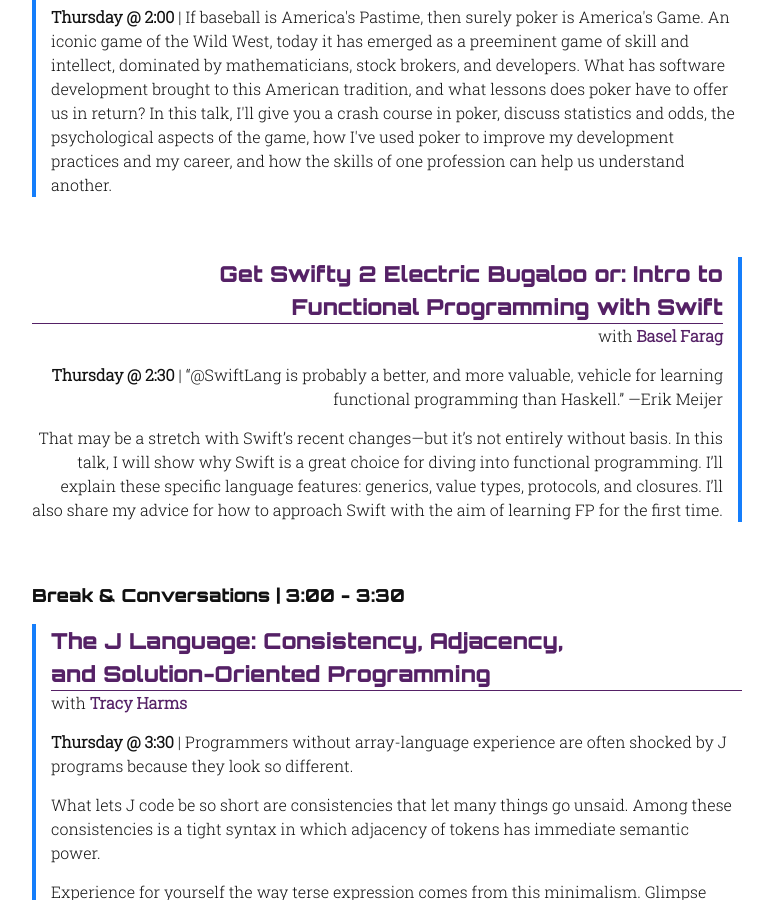
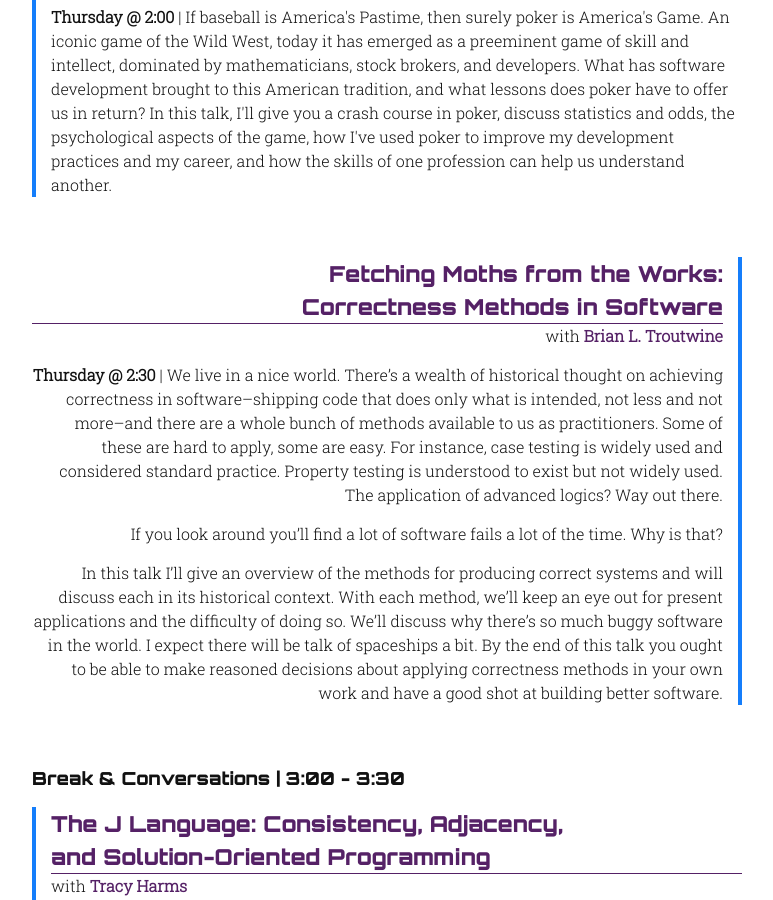
Before and after one commit to maitria/moonconf.org, a Jekyll site: the page built from index.html, in a window 1280 px wide and 900 px high, scrolled down 8963 px. Shown: the whole window, without its empty margins (253-1026 px from the left). Built offline with Jekyll 4.4.1, drawn with Linux system fonts in a browser that asks for light colours; some of the changed text lies outside the part shown.

Commit message:
schedule change

```diff
--- a/_includes/schedule-content.html
+++ b/_includes/schedule-content.html
@@ -16,7 +16,7 @@
     <p>12:00 <a href="/#tulip">Tulip: A Well-Balanced Language</a></p>
     <p>12:30 Lunch</p>
     <p>02:00 <a href="/#poker">loop while (“profit”) &mdash; Gambling, Software, and How To Win At Everything</a></p>
-    <p>02:30 <a href="/#get-swifty">Get Swifty 3 Electric Bugaloo or: Intro to Functional Programming with Swift</a></p>
+    <p>02:30 <a href="/#correctness-methods">Fetching Moths from the Works: Correctness Methods in Software</a></p>
     <p>03:00 Break & conversations</p>
     <p>03:30 <a href="/#j">The J Programming Lanugage: Consistency, Adjacency, and Solution-Oriented Programming</a></p>
     <p>04:00 <a href="/#zombie-pocalypse">Zombie-pocalypse: Epidemic Gossip in Haskell</a></p>
--- a/_includes/talks.html
+++ b/_includes/talks.html
@@ -49,10 +49,11 @@
       twitter="kerrizor"
     %}
     {% include talk.html
-      title='Get Swifty 2 Electric Bugaloo or: Intro to Functional Programming with Swift'
-      link="get-swifty"
-      speaker="Basel Farag"
-      description="<p><strong>Thursday &commat; 2:30</strong> &vert; “@SwiftLang is probably a better, and more valuable, vehicle for learning functional programming than Haskell.” —Erik Meijer</p><p>That may be a stretch with Swift’s recent changes—but it’s not entirely without basis. In this talk, I will show why Swift is a great choice for diving into functional programming. I’ll explain these specific language features: generics, value types, protocols, and closures. I’ll also share my advice for how to approach Swift with the aim of learning FP for the first time.</p>"
+      title='Fetching Moths from the Works: Correctness Methods in Software'
+      link="correctness-methods"
+      speaker="Brian L. Troutwine"
+      description="<p><strong>Thursday &commat; 2:30</strong> &vert; We live in a nice world. There’s a wealth of historical thought on achieving correctness in software–shipping code that does only what is intended, not less and not more–and there are a whole bunch of methods available to us as practitioners. Some of these are hard to apply, some are easy. For instance, case testing is widely used and considered standard practice. Property testing is understood to exist but not widely used. The application of advanced logics? Way out there.</p><p>If you look around you’ll find a lot of software fails a lot of the time. Why is that?</p><p>In this talk I’ll give an overview of the methods for producing correct systems and will discuss each in its historical context. With each method, we’ll keep an eye out for present applications and the difficulty of doing so. We’ll discuss why there’s so much buggy software in the world. I expect there will be talk of spaceships a bit. By the end of this talk you ought to be able to make reasoned decisions about applying correctness methods in your own work and have a good shot at building better software.</p>"
+      twitter="bltroutwine"
     %}
     <h4>Break & Conversations &vert; 3:00 - 3:30</h4>
     {% include talk.html
@@ -107,10 +108,10 @@
     %}
     <h4>Break & Conversations &vert; 11:00 - 11:30</h4>
     {% include talk.html
-      title='Fetching Moths from the Works: Correctness Methods in Software'
-      link="correctness-methods"
-      speaker="Brian L. Troutwine"
-      description="<p><strong>Friday &commat; 11:30</strong> &vert; We live in a nice world. There’s a wealth of historical thought on achieving correctness in software–shipping code that does only what is intended, not less and not more–and there are a whole bunch of methods available to us as practitioners. Some of these are hard to apply, some are easy. For instance, case testing is widely used and considered standard practice. Property testing is understood to exist but not widely used. The application of advanced logics? Way out there.</p><p>If you look around you’ll find a lot of software fails a lot of the time. Why is that?</p><p>In this talk I’ll give an overview of the methods for producing correct systems and will discuss each in its historical context. With each method, we’ll keep an eye out for present applications and the difficulty of doing so. We’ll discuss why there’s so much buggy software in the world. I expect there will be talk of spaceships a bit. By the end of this talk you ought to be able to make reasoned decisions about applying correctness methods in your own work and have a good shot at building better software.</p>"
+      title='TBD'
+      link="tbd"
+      speaker="TBD"
+      description="<p><strong>Friday &commat; 11:30</strong> &vert; tbd</p>"
       twitter="bltroutwine"
     %}
     {% include talk.html
```
Also changed, not shown: other parts of _includes/schedule-content.html (+1 -1 lines).
